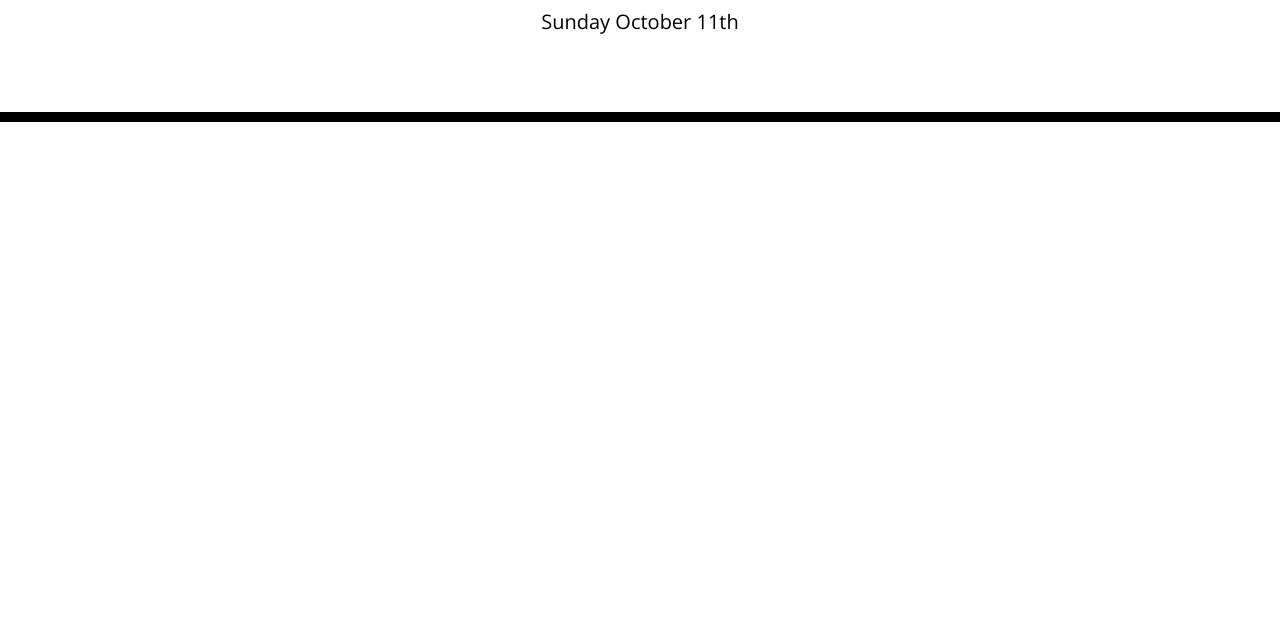
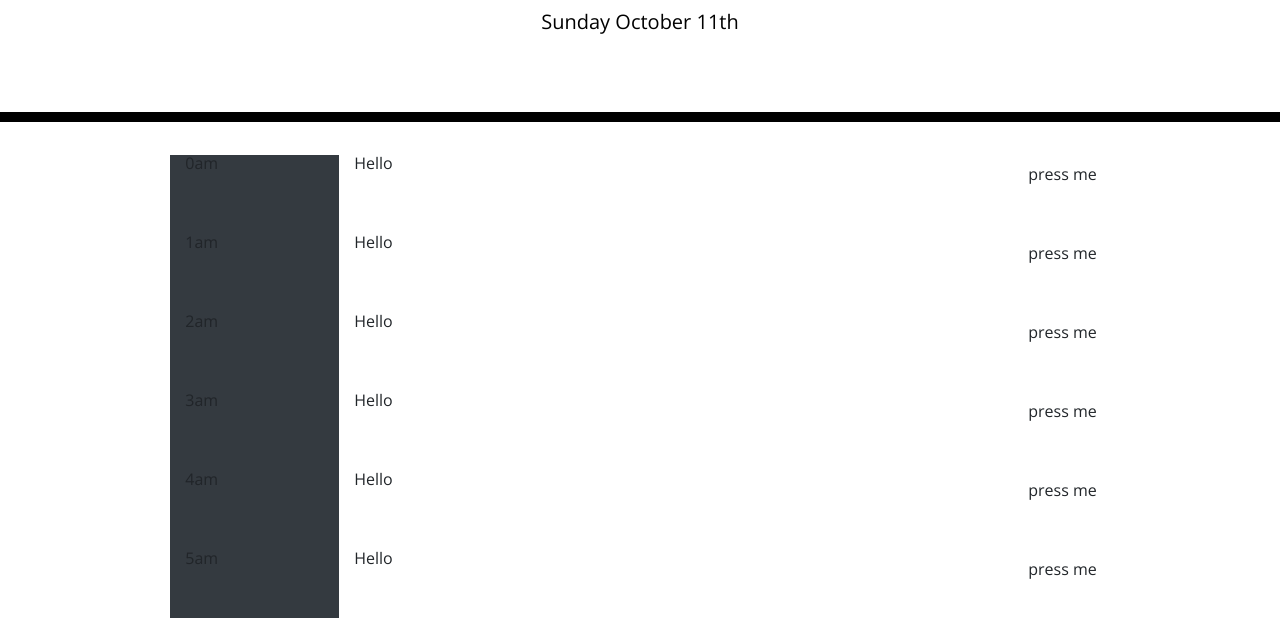
Before and after one commit to gregstead/05_workday_sceduler, a plain HTML site: page index.html in a window 1280 px wide. Shown: the part 182-800 px from the top of the page. Drawn offline with nearby package versions, Linux system fonts and the light colour scheme.

Commit message:
Generated sketch of table for calendar

```diff
--- a/index.html
+++ b/index.html
@@ -28,7 +28,7 @@
       <p class="lead">A simple calendar app for scheduling your work day</p>
       <p id="currentDay" class="lead"></p>
     </header>
-    <div class="container">
+    <div id="timeblockEl" class="container">
       <!-- Timeblocks go here -->
     </div>
 
--- a/script.js
+++ b/script.js
@@ -1,3 +1,40 @@
+// Cache DOM elements
+var timeblockEl = $('#timeblockEl');
+
+
+// Get timestamp format from moment
 var timeStamp = moment().format('dddd MMMM Do');
+// Attach it to the #currentDay element
+$('#currentDay').text(timeStamp);
 
-$('#currentDay').text(timeStamp);
+var $row = $('<div>');
+$row.attr('class','row justify-content-center mx-5');
+
+for (i=0 ; i < 10; i++) {
+
+    var $col1 =  $('<div>');
+    $col1.attr('class','col col-2 h-100 bg-dark');
+    $col1.text('' + i + 'am');
+
+    var $col2 =  $('<div>');
+    $col2.attr('class','col col-8 h-100');
+    $col2.text('Hello')
+
+    var $col3 =  $('<div>');
+    $col3.attr('class','col col-2 h-100 themed-grid-col');
+    $col3.append('<button>').attr('class','btn').text('press me');
+
+    $row.append($col1, $col2, $col3);
+
+//     <div class="row">
+//     <div class="col-1">poop
+//     </div>
+//     <div class="col-10">pooooop
+//     </div>
+//     <div class="col-1">poop
+//     </div>
+// </div>
+
+}
+
+$('#timeblockEl').append($row);
```
